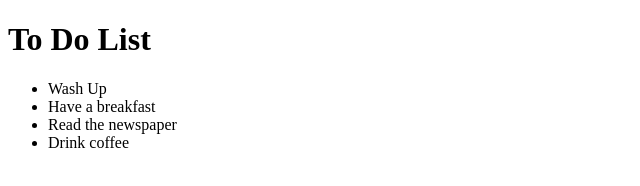
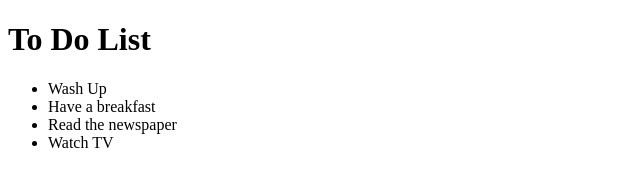
Before and after one commit to Maksym1996/test-repository, a plain HTML site: page index.html in a window 1280 px wide. Shown: the full height of the page, 0-640 px from the left. Drawn offline with Linux system fonts and the light colour scheme.

Commit message:
change last element

```diff
--- a/index.html
+++ b/index.html
@@ -10,7 +10,7 @@
 		<li>Wash Up</li>
 		<li>Have a breakfast</li>
 		<li>Read the newspaper</li>
-		<li>Drink coffee</li>
+		<li>Watch TV</li>
 
 	</ul>
 
```
